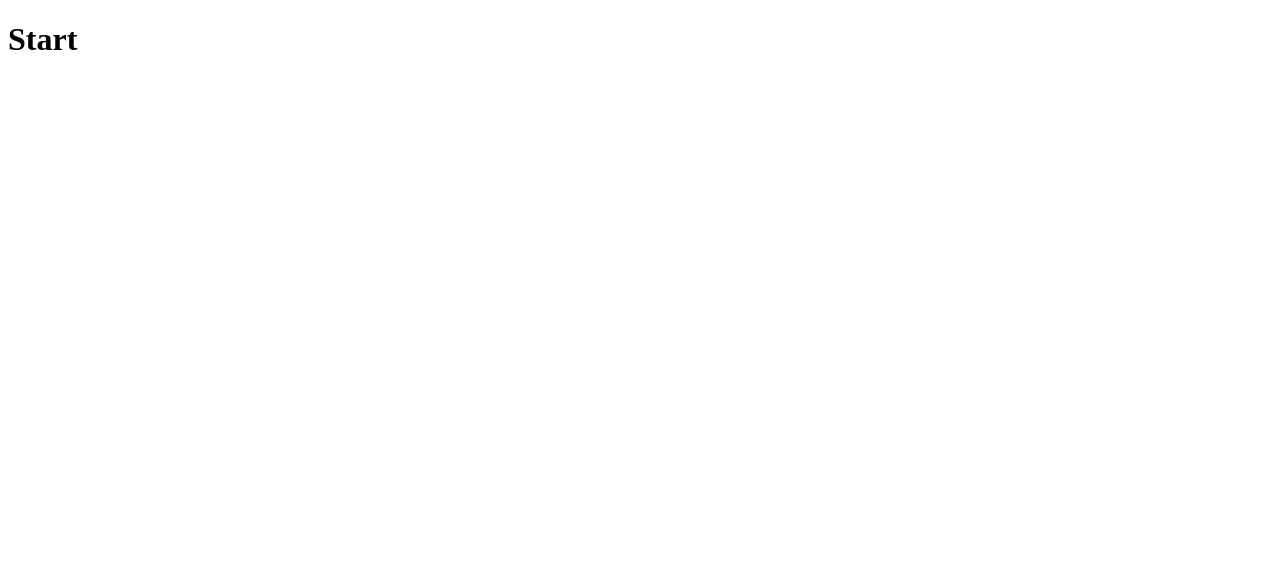
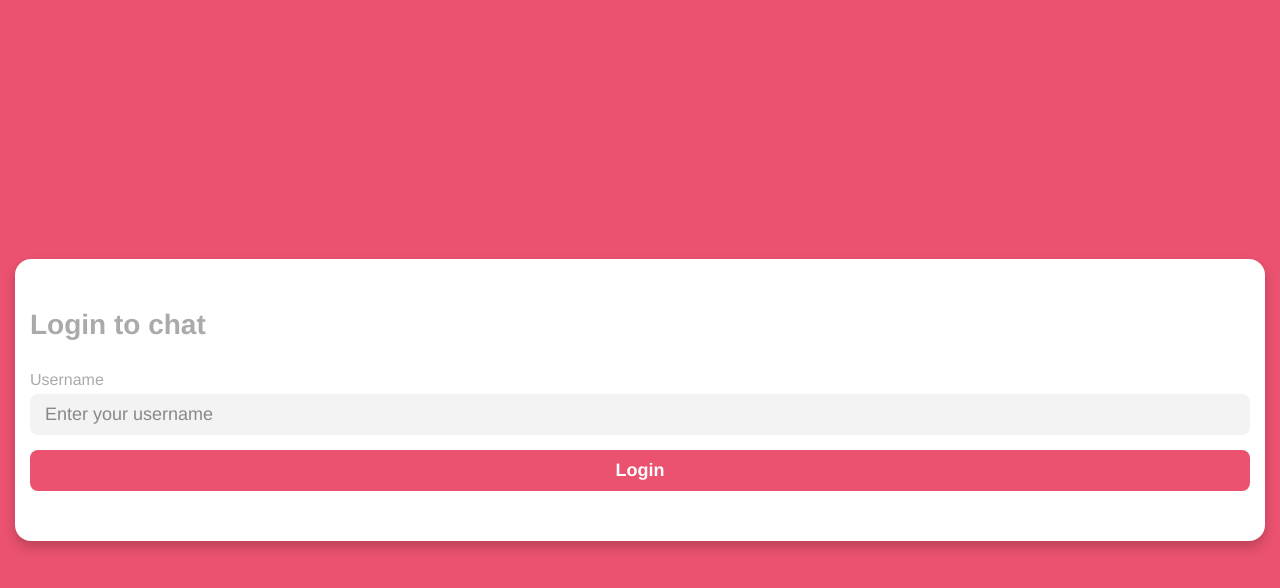
Before and after one commit to arttuhar/vue_firebase_chat, a Vue app: page / in a window 1280 px wide. Shown: the top 588 px of the page. Built offline with nearby package versions, Linux system fonts and the light colour scheme; no server answers.

Commit message:
Styling and forms

```diff
--- a/src/App.vue
+++ b/src/App.vue
@@ -1,14 +1,263 @@
 <template>
-  <h1>Start</h1>
+  <div
+    class="view login"
+    v-if="state.username === '' || state.username === null"
+  >
+    <form class="login-form" @submit.prevent="Login">
+      <div class="form-inner">
+        <h1>Login to chat</h1>
+        <label for="username">Username</label>
+        <input
+          type="text"
+          v-model="inputUsername"
+          placeholder="Enter your username"
+        />
+        <input type="submit" value="Login" />
+      </div>
+    </form>
+  </div>
+
+  <div class="view chat" v-else>
+    <header>
+      <button class="logout">Logout</button>
+      <h1>Welcome, {{ state.username }}</h1>
+    </header>
+    <section class="chat-box">// There should be messages</section>
+    <footer>
+      <form @submit.prevent="">
+        <input type="text" placeholder="Write something" />
+        <input type="submit" value="Send" />
+      </form>
+    </footer>
+  </div>
 </template>
 
 <script>
+import { reactive, onMounted, ref } from "vue";
+import database from "./database";
+
 export default {
   setup() {
-    return {};
+    const inputUsername = ref("");
+
+    const state = reactive({
+      username: "",
+      messages: [],
+    });
+
+    const Login = () => {
+      if (inputUsername.value != "" || inputUsername.value != null) {
+        state.username = inputUsername.value;
+        inputUsername.value = "";
+      }
+    };
+
+    return {
+      inputUsername,
+      Login,
+      state,
+    };
   },
 };
 </script>
 
 <style>
+* {
+  font-family: Avenir, Helvetica, Arial, sans-serif;
+  -webkit-font-smoothing: antialiased;
+  -moz-osx-font-smoothing: grayscale;
+  margin: 0;
+  padding: 0;
+  box-sizing: border-box;
+}
+
+.view {
+  display: flex;
+  justify-content: center;
+  min-height: 100vh;
+  background-color: #ea526f;
+}
+.view.login {
+  align-items: center;
+}
+.view.login .login-form {
+  display: block;
+  width: 100%;
+  padding: 15px;
+}
+.view.login .login-form .form-inner {
+  display: block;
+  background-color: #fff;
+  padding: 50px 15px;
+  border-radius: 16px;
+  box-shadow: 0px 6px 12px rgba(0, 0, 0, 0.2);
+}
+.view.login .login-form .form-inner h1 {
+  color: #aaa;
+  font-size: 28px;
+  margin-bottom: 30px;
+}
+.view.login .login-form .form-inner label {
+  display: block;
+  margin-bottom: 5px;
+  color: #aaa;
+  font-size: 16px;
+  transition: 0.4s;
+}
+.view.login .login-form .form-inner input[type="text"] {
+  appearance: none;
+  border: none;
+  outline: none;
+  background: none;
+  display: block;
+  width: 100%;
+  padding: 10px 15px;
+  border-radius: 8px;
+  margin-bottom: 15px;
+  color: #333;
+  font-size: 18px;
+  box-shadow: 0px 0px 0px rgba(0, 0, 0, 0);
+  background-color: #f3f3f3;
+  transition: 0.4s;
+}
+.view.login .login-form .form-inner input[type="text"]::placeholder {
+  color: #888;
+  transition: 0.4s;
+}
+.view.login .login-form .form-inner input[type="submit"] {
+  appearance: none;
+  border: none;
+  outline: none;
+  background: none;
+  display: block;
+  width: 100%;
+  padding: 10px 15px;
+  background-color: #ea526f;
+  border-radius: 8px;
+  color: #fff;
+  font-size: 18px;
+  font-weight: 700;
+}
+.view.login .login-form .form-inner:focus-within label {
+  color: #ea526f;
+}
+.view.login .login-form .form-inner:focus-within input[type="text"] {
+  background-color: #fff;
+  box-shadow: 0 0 6px rgba(0, 0, 0, 0.2);
+}
+.view.login
+  .login-form
+  .form-inner:focus-within
+  input[type="text"]::placeholder {
+  color: #666;
+}
+.view.chat {
+  flex-direction: column;
+}
+.view.chat header {
+  position: relative;
+  display: block;
+  width: 100%;
+  padding: 50px 30px 10px;
+}
+.view.chat header .logout {
+  position: absolute;
+  top: 15px;
+  right: 15px;
+  appearance: none;
+  border: none;
+  outline: none;
+  background: none;
+  color: #fff;
+  font-size: 18px;
+  margin-bottom: 10px;
+  text-align: right;
+}
+.view.chat header h1 {
+  color: #fff;
+}
+.view.chat .chat-box {
+  border-radius: 24px 24px 0px 0px;
+  background-color: #fff;
+  box-shadow: 0px 0px 12px rgba(100, 100, 100, 0.2);
+  flex: 1 1 100%;
+  padding: 30px;
+}
+.view.chat .chat-box .message {
+  display: flex;
+  margin-bottom: 15px;
+}
+.view.chat .chat-box .message .message-inner .username {
+  color: #888;
+  font-size: 16px;
+  margin-bottom: 5px;
+  padding-left: 15px;
+  padding-right: 15px;
+}
+.view.chat .chat-box .message .message-inner .content {
+  display: inline-block;
+  padding: 10px 20px;
+  background-color: #f3f3f3;
+  border-radius: 999px;
+  color: #333;
+  font-size: 18px;
+  line-height: 1.2em;
+  text-align: left;
+}
+.view.chat .chat-box .message.current-user {
+  margin-top: 30px;
+  justify-content: flex-end;
+  text-align: right;
+}
+.view.chat .chat-box .message.current-user .message-inner {
+  max-width: 75%;
+}
+.view.chat .chat-box .message.current-user .message-inner .content {
+  color: #fff;
+  font-weight: 600;
+  background-color: #ea526f;
+}
+.view.chat footer {
+  position: sticky;
+  bottom: 0px;
+  background-color: #fff;
+  padding: 30px;
+  box-shadow: 0px 0px 12px rgba(100, 100, 100, 0.2);
+}
+.view.chat footer form {
+  display: flex;
+}
+.view.chat footer form input[type="text"] {
+  flex: 1 1 100%;
+  appearance: none;
+  border: none;
+  outline: none;
+  background: none;
+  display: block;
+  width: 100%;
+  padding: 10px 15px;
+  border-radius: 8px 0px 0px 8px;
+  color: #333;
+  font-size: 18px;
+  box-shadow: 0px 0px 0px rgba(0, 0, 0, 0);
+  background-color: #f3f3f3;
+  transition: 0.4s;
+}
+.view.chat footer form input[type="text"]::placeholder {
+  color: #888;
+  transition: 0.4s;
+}
+.view.chat footer form input[type="submit"] {
+  appearance: none;
+  border: none;
+  outline: none;
+  background: none;
+  display: block;
+  padding: 10px 15px;
+  border-radius: 0px 8px 8px 0px;
+  background-color: #ea526f;
+  color: #fff;
+  font-size: 18px;
+  font-weight: 700;
+}
 </style>
```
